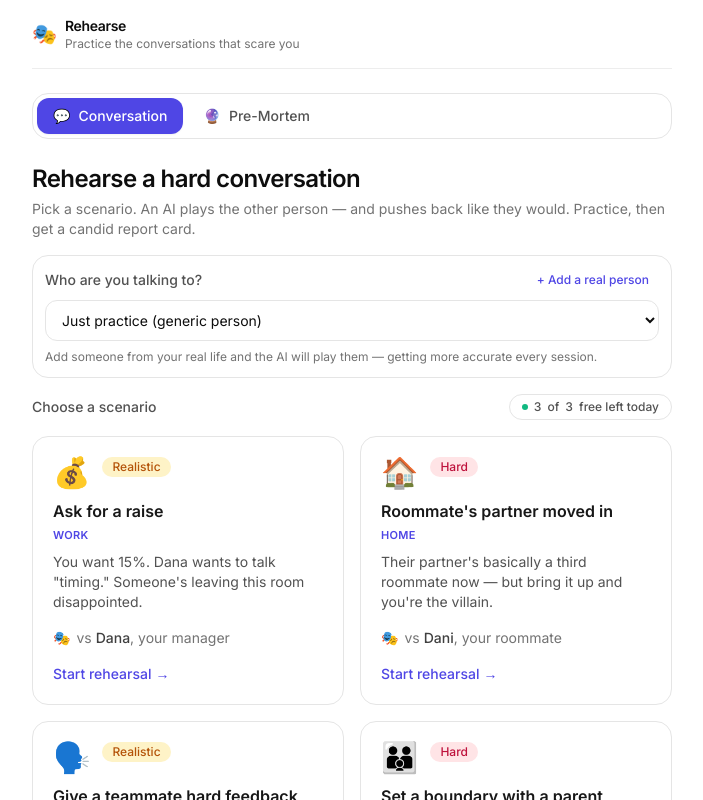
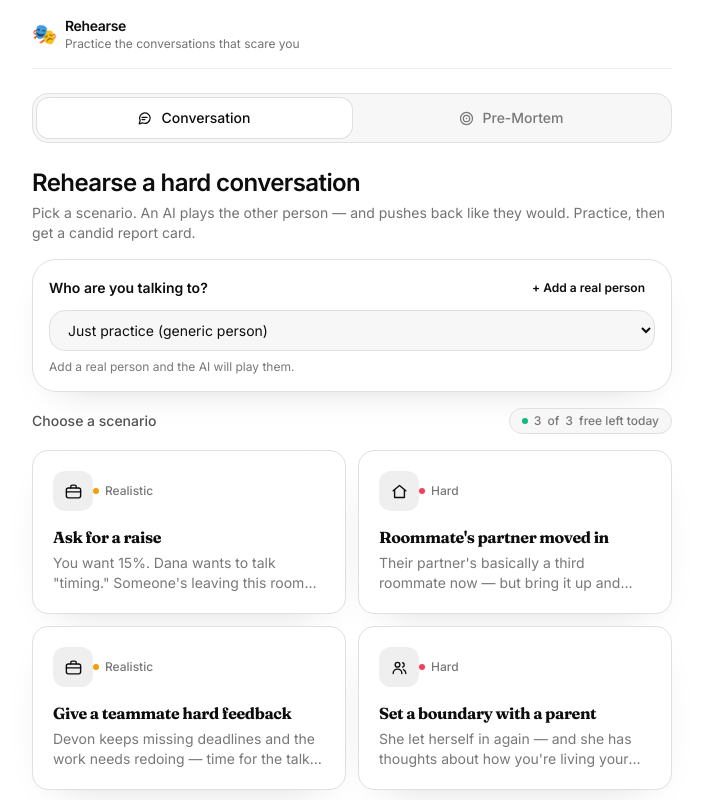
Before and after one commit to UDKARAN5684/rehearse, a Next.js app: page / in a window 1280 px wide. Shown: the top 800 px of the page, without its empty margins (288-991 px from the left). Built offline with nearby package versions, Linux system fonts and the light colour scheme.

Commit message:
refactor(ui): restyle the app components to the editorial monochrome system
Semantic tokens throughout, line icons instead of emoji, animated score ring,
spring/stagger scenario cards, and consistent pill buttons + dividers.

```diff
--- a/components/ModeTabs.tsx
+++ b/components/ModeTabs.tsx
@@ -1,10 +1,11 @@
 "use client";
 
 import type { Mode } from "@/lib/types";
+import Icon from "@/components/Icon";
 
-const TABS: { value: Mode; label: string; emoji: string }[] = [
-  { value: "conversation", label: "Conversation", emoji: "💬" },
-  { value: "premortem", label: "Pre-Mortem", emoji: "🔮" },
+const TABS: { value: Mode; label: string; icon: string }[] = [
+  { value: "conversation", label: "Conversation", icon: "chat" },
+  { value: "premortem", label: "Pre-Mortem", icon: "target" },
 ];
 
 export default function ModeTabs({
@@ -14,12 +15,26 @@ export default function ModeTabs({
   mode: Mode;
   onChange: (m: Mode) => void;
 }) {
+  const activeIndex = Math.max(
+    0,
+    TABS.findIndex((t) => t.value === mode),
+  );
+
   return (
     <div
       role="tablist"
       aria-label="Choose a mode"
-      className="inline-flex w-full items-center gap-1 rounded-2xl border border-neutral-200 bg-white p-1 dark:border-neutral-800 dark:bg-neutral-900 sm:w-auto"
+      className="relative grid grid-cols-2 gap-1 rounded-2xl border border-border bg-surface-2 p-1"
     >
+      <span
+        aria-hidden
+        className="absolute inset-y-1 left-1 rounded-xl bg-surface shadow-sm ring-1 ring-border transition-transform duration-300"
+        style={{
+          width: "calc(50% - 0.25rem)",
+          transform: `translateX(${activeIndex * 100}%)`,
+          transitionTimingFunction: "cubic-bezier(.21,1.02,.73,1)",
+        }}
+      />
       {TABS.map((tab) => {
         const active = tab.value === mode;
         return (
@@ -30,13 +45,11 @@ export default function ModeTabs({
             aria-selected={active}
             onClick={() => onChange(tab.value)}
             className={[
-              "flex flex-1 items-center justify-center gap-2 rounded-xl px-4 py-2 text-sm font-medium transition-colors focus:outline-none focus-visible:ring-2 focus-visible:ring-indigo-500 sm:flex-none",
-              active
-                ? "bg-indigo-600 text-white shadow-sm"
-                : "text-neutral-600 hover:bg-neutral-100 dark:text-neutral-300 dark:hover:bg-neutral-800",
+              "relative z-10 flex items-center justify-center gap-2 rounded-xl px-4 py-2.5 text-sm font-medium transition-colors focus:outline-none focus-visible:ring-2 focus-visible:ring-accent",
+              active ? "text-fg" : "text-muted hover:text-fg",
             ].join(" ")}
           >
-            <span aria-hidden="true">{tab.emoji}</span>
+            <Icon name={tab.icon} size={17} className={active ? "text-accent" : ""} />
             <span>{tab.label}</span>
           </button>
         );
--- a/components/PersonSelect.tsx
+++ b/components/PersonSelect.tsx
@@ -21,30 +21,30 @@ export default function PersonSelect({
   const selected = people.find((p) => p.id === selectedId) ?? null;
 
   return (
-    <div className="rounded-2xl border border-neutral-200 bg-white p-3 dark:border-neutral-800 dark:bg-neutral-900">
+    <div className="rounded-3xl border border-border bg-surface p-4 shadow-card">
       <div className="flex items-center justify-between gap-3">
         <label
           htmlFor="person-select"
-          className="text-sm font-medium text-neutral-600 dark:text-neutral-300"
+          className="text-sm font-semibold text-fg"
         >
           Who are you talking to?
         </label>
         <button
           type="button"
           onClick={onManage}
-          className="rounded-lg px-2.5 py-1 text-xs font-medium text-indigo-600 transition hover:bg-indigo-50 focus:outline-none focus-visible:ring-2 focus-visible:ring-indigo-400 dark:text-indigo-400 dark:hover:bg-indigo-950/40"
+          className="rounded-lg px-2.5 py-1 text-xs font-semibold text-accent transition-colors hover:bg-accent-soft focus:outline-none focus-visible:ring-2 focus-visible:ring-accent"
         >
           {people.length > 0 ? "Manage people" : "+ Add a real person"}
         </button>
       </div>
 
-      <div className="mt-2">
+      <div className="mt-2.5">
         <select
           id="person-select"
           value={selectedId ?? ""}
           disabled={disabled}
           onChange={(e) => onSelect(e.target.value || null)}
-          className="w-full rounded-xl border border-neutral-200 bg-white px-3 py-2.5 text-sm outline-none transition focus:border-indigo-400 focus:ring-2 focus:ring-indigo-100 disabled:opacity-50 dark:border-neutral-800 dark:bg-neutral-950 dark:focus:border-indigo-500 dark:focus:ring-indigo-950"
+          className="w-full rounded-2xl border border-border bg-surface-2 px-3.5 py-2.5 text-sm text-fg outline-none transition-all focus:border-accent/60 focus:ring-2 focus:ring-accent/20 disabled:opacity-50"
         >
           <option value="">Just practice (generic person)</option>
           {people.map((p) => (
@@ -55,10 +55,10 @@ export default function PersonSelect({
         </select>
       </div>
 
-      <p className="mt-2 text-xs text-neutral-500 dark:text-neutral-400">
+      <p className="mt-2 text-xs text-muted">
         {selected
-          ? `The AI will play ${selected.name}, and remember what it learns for next time.`
-          : "Add someone from your real life and the AI will play them — getting more accurate every session."}
+          ? `The AI plays ${selected.name} and learns from each session.`
+          : "Add a real person and the AI will play them."}
       </p>
     </div>
   );
--- a/components/PremortemReportCard.tsx
+++ b/components/PremortemReportCard.tsx
@@ -1,30 +1,30 @@
 "use client";
 
 import type { PremortemReport, RiskLevel } from "@/lib/types";
+import Icon from "@/components/Icon";
 
 const RISK_STYLES: Record<
   RiskLevel,
   { chip: string; bar: string; label: string }
 > = {
   low: {
-    chip: "bg-emerald-100 text-emerald-700 dark:bg-emerald-500/15 dark:text-emerald-300",
+    chip: "bg-emerald-500/12 text-emerald-600 dark:text-emerald-300",
     bar: "bg-emerald-500",
     label: "Low risk",
   },
   medium: {
-    chip: "bg-amber-100 text-amber-700 dark:bg-amber-500/15 dark:text-amber-300",
+    chip: "bg-amber-500/12 text-amber-600 dark:text-amber-300",
     bar: "bg-amber-500",
     label: "Medium risk",
   },
   high: {
-    chip: "bg-rose-100 text-rose-700 dark:bg-rose-500/15 dark:text-rose-300",
+    chip: "bg-rose-500/12 text-rose-600 dark:text-rose-300",
     bar: "bg-rose-500",
     label: "High risk",
   },
 };
 
-// The model is only prompted to emit low|medium|high; guard against anything
-// off-spec (capitalized, "moderate", missing) so a bad value can't crash render.
+// Guard against off-spec model output (capitalized, "moderate", missing).
 function normalizeRisk(value: unknown): RiskLevel {
   const v = typeof value === "string" ? value.trim().toLowerCase() : "";
   return v === "low" || v === "high" ? v : "medium";
@@ -35,7 +35,7 @@ function RiskChip({ level }: { level: RiskLevel }) {
   const s = RISK_STYLES[lvl];
   return (
     <span
-      className={`inline-flex items-center gap-1 rounded-full px-2.5 py-0.5 text-xs font-medium capitalize ${s.chip}`}
+      className={`inline-flex items-center gap-1 rounded-full px-2.5 py-0.5 text-xs font-semibold capitalize ${s.chip}`}
     >
       <span className={`h-1.5 w-1.5 rounded-full ${s.bar}`} aria-hidden="true" />
       {lvl}
@@ -57,21 +57,26 @@ export default function PremortemReportCard({
     ? report.topInoculations
     : [];
 
+  const card = "rounded-4xl border border-border bg-surface p-6 shadow-card";
+
   return (
-    <div className="mx-auto flex w-full max-w-2xl flex-col gap-5">
+    <div className="mx-auto flex w-full max-w-2xl flex-col gap-4">
       {/* Header: decision + overall risk */}
-      <div className="rounded-2xl border border-neutral-200 bg-white p-6 shadow-sm dark:border-neutral-800 dark:bg-neutral-900">
+      <div
+        className="animate-fade-up rounded-4xl border border-border bg-surface p-6 shadow-card"
+        style={{ animationDelay: "0ms" }}
+      >
         <div className="flex items-start justify-between gap-4">
           <div className="flex-1">
-            <p className="text-xs font-semibold uppercase tracking-wide text-neutral-400 dark:text-neutral-500">
+            <p className="text-xs font-bold uppercase tracking-widest text-muted">
               Pre-mortem risk map
             </p>
-            <h2 className="mt-1 text-xl font-semibold leading-snug text-neutral-900 dark:text-neutral-100">
+            <h2 className="mt-1.5 font-display text-xl font-bold leading-snug text-fg">
               {report.decision}
             </h2>
           </div>
           <span
-            className={`inline-flex shrink-0 items-center gap-1.5 rounded-full px-3 py-1 text-sm font-semibold capitalize ${overall.chip}`}
+            className={`inline-flex shrink-0 items-center gap-1.5 rounded-full px-3 py-1 text-sm font-bold capitalize ${overall.chip}`}
           >
             <span
               className={`h-2 w-2 rounded-full ${overall.bar}`}
@@ -83,40 +88,50 @@ export default function PremortemReportCard({
       </div>
 
       {/* Story of failure */}
-      <section className="rounded-2xl border border-neutral-200 bg-white p-6 shadow-sm dark:border-neutral-800 dark:bg-neutral-900">
-        <h3 className="flex items-center gap-2 text-sm font-semibold text-neutral-900 dark:text-neutral-100">
-          <span aria-hidden="true">📉</span> How it could fail
+      <section
+        className={`animate-fade-up ${card}`}
+        style={{ animationDelay: "80ms" }}
+      >
+        <h3 className="flex items-center gap-2 text-sm font-semibold text-fg">
+          <Icon name="trendDown" size={17} className="text-rose-500" /> How it
+          could fail
         </h3>
-        <p className="mt-3 whitespace-pre-wrap text-sm leading-relaxed text-neutral-700 dark:text-neutral-300">
+        <p className="mt-3 whitespace-pre-wrap text-sm leading-relaxed text-fg/85">
           {report.storyOfFailure}
         </p>
       </section>
 
       {/* Risks */}
       {risks.length > 0 && (
-        <section className="rounded-2xl border border-neutral-200 bg-white p-6 shadow-sm dark:border-neutral-800 dark:bg-neutral-900">
-          <h3 className="flex items-center gap-2 text-sm font-semibold text-neutral-900 dark:text-neutral-100">
-            <span aria-hidden="true">⚠️</span> Risk breakdown
+        <section
+          className={`animate-fade-up ${card}`}
+          style={{ animationDelay: "160ms" }}
+        >
+          <h3 className="flex items-center gap-2 text-sm font-semibold text-fg">
+            <Icon name="alert" size={17} className="text-amber-500" /> Risk
+            breakdown
           </h3>
           <div className="mt-4 space-y-3">
             {risks.map((r, i) => (
               <div
                 key={i}
-                className="rounded-xl border border-neutral-200 bg-neutral-50 p-4 dark:border-neutral-800 dark:bg-neutral-950/40"
+                className="rounded-3xl border border-border bg-surface-2 p-4"
               >
                 <div className="flex items-center justify-between gap-3">
-                  <h4 className="text-sm font-semibold text-neutral-900 dark:text-neutral-100">
-                    {r.dimension}
-                  </h4>
+                  <h4 className="text-sm font-bold text-fg">{r.dimension}</h4>
                   <RiskChip level={r.likelihood} />
                 </div>
-                <p className="mt-2 text-sm text-neutral-600 dark:text-neutral-400">
-                  {r.failure}
-                </p>
-                <div className="mt-3 flex gap-2 rounded-lg bg-indigo-50 px-3 py-2 text-sm text-indigo-900 ring-1 ring-inset ring-indigo-100 dark:bg-indigo-500/10 dark:text-indigo-200 dark:ring-indigo-500/20">
-                  <span aria-hidden="true">💉</span>
+                <p className="mt-2 text-sm text-muted">{r.failure}</p>
+                <div className="mt-3 flex items-start gap-2 rounded-xl bg-accent-soft px-3.5 py-2.5 text-sm text-fg ring-1 ring-inset ring-accent/15">
+                  <Icon
+                    name="shield"
+                    size={16}
+                    className="mt-0.5 shrink-0 text-accent"
+                  />
                   <span>
-                    <span className="font-semibold">Inoculate: </span>
+                    <span className="font-semibold text-accent">
+                      Inoculate:{" "}
+                    </span>
                     {r.inoculation}
                   </span>
                 </div>
@@ -126,17 +141,20 @@ export default function PremortemReportCard({
         </section>
       )}
 
-      {/* Top inoculations — standout call-out */}
+      {/* Top inoculations — standout gradient call-out */}
       {topInoculations.length > 0 && (
-        <section className="rounded-2xl border border-indigo-200 bg-indigo-600 p-6 text-white shadow-sm dark:border-indigo-500/40">
-          <p className="flex items-center gap-2 text-xs font-semibold uppercase tracking-wide text-indigo-200">
-            <span aria-hidden="true">🛡️</span> Do these now
+        <section
+          className="animate-fade-up overflow-hidden rounded-4xl bg-accent p-6 text-accent-fg shadow-glow"
+          style={{ animationDelay: "240ms" }}
+        >
+          <p className="flex items-center gap-2 text-xs font-bold uppercase tracking-widest text-accent-fg/75">
+            <Icon name="shield" size={15} /> Do these now
           </p>
           <ol className="mt-3 space-y-2.5">
             {topInoculations.map((item, i) => (
               <li key={i} className="flex gap-3 text-sm font-medium leading-snug">
                 <span
-                  className="flex h-5 w-5 shrink-0 items-center justify-center rounded-full bg-white/20 text-xs font-bold"
+                  className="flex h-5 w-5 shrink-0 items-center justify-center rounded-full bg-accent-fg/20 text-xs font-bold"
                   aria-hidden="true"
                 >
                   {i + 1}
@@ -151,9 +169,9 @@ export default function PremortemReportCard({
       <button
         type="button"
         onClick={onRestart}
-        className="mx-auto mt-1 inline-flex items-center gap-2 rounded-xl border border-neutral-200 bg-white px-5 py-2.5 text-sm font-medium text-neutral-700 transition-colors hover:bg-neutral-50 focus:outline-none focus-visible:ring-2 focus-visible:ring-indigo-500 dark:border-neutral-800 dark:bg-neutral-900 dark:text-neutral-200 dark:hover:bg-neutral-800"
+        className="mx-auto mt-1 inline-flex items-center gap-2 rounded-2xl border border-border bg-surface px-5 py-2.5 text-sm font-semibold text-fg transition-all hover:shadow-glow-sm active:scale-95 focus:outline-none focus-visible:ring-2 focus-visible:ring-accent"
       >
-        <span aria-hidden="true">↺</span> Run another pre-mortem
+Run another pre-mortem <Icon name="arrowRight" size={15} strokeWidth={2.25} />
       </button>
     </div>
   );
--- a/components/ScenarioPicker.tsx
+++ b/components/ScenarioPicker.tsx
@@ -1,11 +1,27 @@
 "use client";
 
 import type { Scenario, Difficulty } from "@/lib/types";
+import Icon, { categoryIcon } from "@/components/Icon";
+import { motion, type Variants } from "framer-motion";
 
-const DIFFICULTY_STYLES: Record<Difficulty, string> = {
-  easy: "bg-emerald-100 text-emerald-700 dark:bg-emerald-500/15 dark:text-emerald-300",
-  realistic: "bg-amber-100 text-amber-700 dark:bg-amber-500/15 dark:text-amber-300",
-  hard: "bg-rose-100 text-rose-700 dark:bg-rose-500/15 dark:text-rose-300",
+const DIFFICULTY_DOT: Record<Difficulty, string> = {
+  easy: "bg-emerald-500",
+  realistic: "bg-amber-500",
+  hard: "bg-rose-500",
+};
+
+const container: Variants = {
+  hidden: {},
+  show: { transition: { staggerChildren: 0.06 } },
+};
+
+const item: Variants = {
+  hidden: { opacity: 0, y: 16 },
+  show: {
+    opacity: 1,
+    y: 0,
+    transition: { type: "spring", stiffness: 240, damping: 22 },
+  },
 };
 
 export default function ScenarioPicker({
@@ -19,65 +35,55 @@ export default function ScenarioPicker({
 }) {
   if (scenarios.length === 0) {
     return (
-      <div className="rounded-2xl border border-dashed border-neutral-300 p-10 text-center text-sm text-neutral-500 dark:border-neutral-700 dark:text-neutral-400">
-        No scenarios available yet. Check back soon.
+      <div className="rounded-2xl border border-dashed border-border p-10 text-center text-sm text-muted">
+        No scenarios available yet.
       </div>
     );
   }
 
   return (
-    <div className="grid grid-cols-1 gap-4 sm:grid-cols-2">
+    <motion.div
+      className="grid grid-cols-1 gap-3 sm:grid-cols-2"
+      variants={container}
+      initial="hidden"
+      animate="show"
+    >
       {scenarios.map((s) => (
-        <button
+        <motion.button
           key={s.id}
           type="button"
           disabled={disabled}
           onClick={() => onPick(s)}
-          className="group flex flex-col rounded-2xl border border-neutral-200 bg-white p-5 text-left transition-all hover:border-indigo-300 hover:shadow-md focus:outline-none focus-visible:ring-2 focus-visible:ring-indigo-500 disabled:cursor-not-allowed disabled:opacity-50 disabled:hover:border-neutral-200 disabled:hover:shadow-none dark:border-neutral-800 dark:bg-neutral-900 dark:hover:border-indigo-500/60 dark:disabled:hover:border-neutral-800"
+          variants={item}
+          whileHover={disabled ? undefined : { y: -5 }}
+          whileTap={disabled ? undefined : { scale: 0.98 }}
+          transition={{ type: "spring", stiffness: 420, damping: 26 }}
+          className="group flex flex-col gap-3.5 rounded-2xl border border-border bg-surface p-5 text-left shadow-card transition-colors hover:border-accent/40 focus:outline-none focus-visible:ring-2 focus-visible:ring-accent disabled:cursor-not-allowed disabled:opacity-50"
         >
-          <div className="flex items-start justify-between gap-3">
-            <span className="text-3xl leading-none" aria-hidden="true">
-              {s.emoji}
-            </span>
-            <span
-              className={`rounded-full px-2.5 py-0.5 text-xs font-medium capitalize ${DIFFICULTY_STYLES[s.difficulty]}`}
+          <div className="flex items-center justify-between">
+            <motion.span
+              className="grid h-10 w-10 place-items-center rounded-xl bg-accent-soft text-accent"
+              whileHover={disabled ? undefined : { rotate: -8, scale: 1.08 }}
+              transition={{ type: "spring", stiffness: 400, damping: 15 }}
             >
+              <Icon name={categoryIcon(s.category)} size={19} />
+            </motion.span>
+            <span className="flex items-center gap-1.5 text-xs font-medium capitalize text-muted">
+              <span
+                className={`h-1.5 w-1.5 rounded-full ${DIFFICULTY_DOT[s.difficulty]}`}
+                aria-hidden
+              />
               {s.difficulty}
             </span>
           </div>
-
-          <h3 className="mt-3 text-base font-semibold text-neutral-900 dark:text-neutral-100">
-            {s.title}
-          </h3>
-          <p className="mt-1 text-[11px] font-semibold uppercase tracking-wide text-indigo-600 dark:text-indigo-400">
-            {s.category}
-          </p>
-          <p className="mt-2 flex-1 text-sm text-neutral-600 dark:text-neutral-400">
-            {s.blurb}
-          </p>
-
-          <div className="mt-4 flex items-center gap-1.5 text-sm text-neutral-500 dark:text-neutral-400">
-            <span aria-hidden="true">🎭</span>
-            <span>
-              vs{" "}
-              <span className="font-medium text-neutral-700 dark:text-neutral-300">
-                {s.personaName}
-              </span>
-              , {s.personaRole}
-            </span>
+          <div>
+            <h3 className="font-display font-bold tracking-tight text-fg">
+              {s.title}
+            </h3>
+            <p className="mt-1 line-clamp-2 text-sm text-muted">{s.blurb}</p>
           </div>
-
-          <span className="mt-4 inline-flex items-center gap-1 text-sm font-medium text-indigo-600 dark:text-indigo-400">
-            Start rehearsal
-            <span
-              aria-hidden="true"
-              className="transition-transform group-hover:translate-x-0.5"
-            >
-              →
-            </span>
-          </span>
-        </button>
+        </motion.button>
       ))}
-    </div>
+    </motion.div>
   );
 }
--- a/components/UsageBadge.tsx
+++ b/components/UsageBadge.tsx
@@ -13,10 +13,10 @@ export default function UsageBadge({
   const low = remaining <= 1 && !depleted;
 
   const tone = depleted
-    ? "border-rose-200 bg-rose-50 text-rose-700 dark:border-rose-500/30 dark:bg-rose-500/10 dark:text-rose-300"
+    ? "border-rose-300/60 bg-rose-500/10 text-rose-600 dark:border-rose-500/30 dark:text-rose-300"
     : low
-      ? "border-amber-200 bg-amber-50 text-amber-700 dark:border-amber-500/30 dark:bg-amber-500/10 dark:text-amber-300"
-      : "border-neutral-200 bg-white text-neutral-600 dark:border-neutral-800 dark:bg-neutral-900 dark:text-neutral-300";
+      ? "border-amber-300/60 bg-amber-500/10 text-amber-600 dark:border-amber-500/30 dark:text-amber-300"
+      : "border-border bg-surface-2 text-muted";
 
   const dot = depleted
     ? "bg-rose-500"
```
Also changed, not shown: app/error.tsx (+10 -8 lines), components/ChatWindow.tsx (+6 -6 lines), components/Composer.tsx (+5 -4 lines), components/MessageBubble.tsx (+9 -9 lines), components/PeopleManager.tsx (+19 -17 lines), components/ReportCard.tsx (+98 -82 lines).
